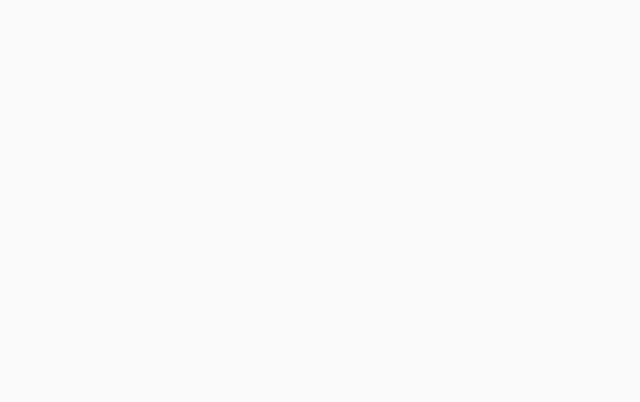
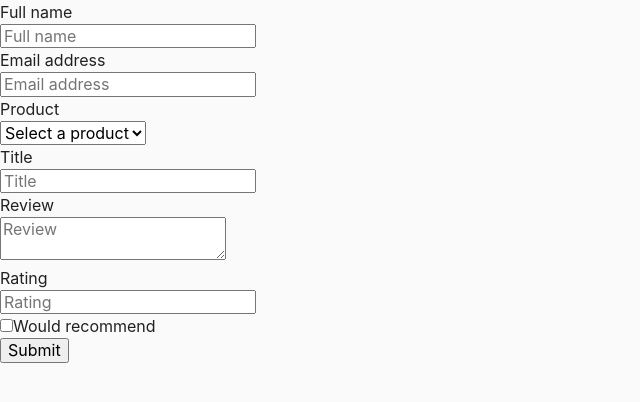
Before and after one commit to baschenko/goit_react_lessons, a React (Create React App) app: page / in a window 1280 px wide. Shown: the top 402 px of the page, without its empty margins (0-640 px from the left). Built offline with nearby package versions, Linux system fonts and the light colour scheme.

Commit message:
add lesson

```diff
--- a/package.json
+++ b/package.json
@@ -11,12 +11,16 @@
     "@testing-library/react": "^13.4.0",
     "@testing-library/user-event": "^13.5.0",
     "date-fns": "^3.3.1",
+    "formik": "^2.4.5",
+    "normalize.css": "^8.0.1",
     "prop-types": "^15.8.1",
     "react": "^18.2.0",
     "react-dom": "^18.2.0",
     "react-icons": "^5.0.1",
     "react-scripts": "5.0.1",
-    "web-vitals": "^2.1.4"
+    "styled-components": "^6.1.8",
+    "web-vitals": "^2.1.4",
+    "yup": "^1.4.0"
   },
   "scripts": {
     "start": "react-scripts start",
--- a/src/components/App/App.js
+++ b/src/components/App/App.js
@@ -1,3 +1,15 @@
-export const App = () => {
-  return ;
-};
+import { GlobalStyle } from 'components/GlobalStyle';
+import { LoginForm } from 'components/LoginForm/LoginForm';
+import { ProductReviewForm } from 'components/ProductReviewForm/ProductReviewForm';
+import { Component } from 'react';
+
+export class App extends Component {
+  render() {
+    return <>
+      <GlobalStyle />
+      {/* <LoginForm/> */}
+      <ProductReviewForm/>
+
+      </>;
+  }
+}
--- /dev/null
+++ b/src/components/GlobalStyle.jsx
@@ -0,0 +1,28 @@
+import { createGlobalStyle } from 'styled-components';
+import 'normalize.css';
+
+export const GlobalStyle = createGlobalStyle`
+  * {
+    box-sizing: border-box;
+  }
+
+  body {
+    margin: 0;
+    font-family: -apple-system, BlinkMacSystemFont, 'Segoe UI', 'Roboto', 'Oxygen',
+      'Ubuntu', 'Cantarell', 'Fira Sans', 'Droid Sans', 'Helvetica Neue',
+      sans-serif;
+    -webkit-font-smoothing: antialiased;
+    -moz-osx-font-smoothing: grayscale;
+  }
+
+  code {
+    font-family: source-code-pro, Menlo, Monaco, Consolas, 'Courier New',
+      monospace;
+  }
+
+  h1,h2,h3,h4,h5,h6,p {
+    margin: 0;
+  }
+
+
+`;
--- /dev/null
+++ b/src/components/LoginForm/LoginForm.jsx
@@ -0,0 +1,46 @@
+import { Formik, Form, Field, ErrorMessage } from 'formik';
+import styled from 'styled-components';
+import * as yup from 'yup';
+
+const schema = yup.object().shape({
+  login: yup.string().required(),
+  password: yup.string().min(6).max(16).required(),
+});
+
+const initialValues = {
+  login: '',
+  password: '',
+};
+
+const Input = styled(Field)`
+  color: #2a2a2a;
+`;
+
+export const LoginForm = () => {
+  const handleSubmit = (values, { resetForm }) => {
+    console.log(values);
+
+    resetForm();
+  };
+  return (
+    <Formik
+      initialValues={initialValues}
+      validationSchema={schema}
+      onSubmit={handleSubmit}
+    >
+      <Form autoComplete="off">
+        <label htmlFor="login">
+          Login
+          <Input type="text" name="login" />
+          <ErrorMessage name="login" component="div" />
+        </label>
+        <label htmlFor="password">
+          Password
+          <Input type="password" name="password" />
+          <ErrorMessage name="password" component="div" />
+        </label>
+        <button type="submit">Submit</button>
+      </Form>
+    </Formik>
+  );
+};
--- /dev/null
+++ b/src/components/ProductReviewForm/ProductReviewForm.jsx
@@ -0,0 +1,117 @@
+import { Component } from 'react';
+import { Formik, Form, Field, ErrorMessage } from 'formik';
+import * as Yup from 'yup';
+import styled from 'styled-components';
+
+const ErrorText = styled.p`
+  color: red;
+`;
+
+const FormError = ({ name }) => {
+  return (
+    <ErrorMessage
+      name={name}
+      render={message => <ErrorText>{message}</ErrorText>}
+    />
+  );
+};
+
+const products = ['Sweater', 'Keyboard', 'Sofa', 'Freezer'];
+
+const validationSchema = Yup.object({
+  product: Yup.string().required('Please select a product').oneOf(products),
+  name: Yup.string().required(),
+  email: Yup.string().email().required(),
+  title: Yup.string().required(),
+  review: Yup.string().required(),
+  rating: Yup.number().min(1).max(10).required(),
+  date: Yup.date().default(() => new Date()),
+  wouldRecommend: Yup.boolean().default(false),
+});
+
+const initialValues = {
+  name: '',
+  email: '',
+  title: '',
+  review: '',
+  rating: '',
+  date: new Date(),
+  wouldRecommend: false,
+  product: '',
+};
+
+export const ProductReviewForm = () => {
+  const handleSubmit = (values, { resetForm }) => {
+    console.log(values);
+    resetForm();
+  };
+
+  return (
+    <Formik
+      initialValues={initialValues}
+      validationSchema={validationSchema}
+      onSubmit={handleSubmit}
+    >
+      <Form autoComplete="off">
+        <div>
+          <label htmlFor="name">Full name</label>
+          <div>
+            <Field name="name" type="text" placeholder="Full name" />
+            <FormError name="name" />
+          </div>
+        </div>
+        <div>
+          <label htmlFor="email">Email address</label>
+          <div>
+            <Field name="email" type="text" placeholder="Email address" />
+            <FormError name="email" />
+          </div>
+        </div>
+        <div>
+          <label htmlFor="product">Product</label>
+          <div>
+            <Field name="product" as="select">
+              <option value="">Select a product</option>
+              {products.map((product, idx) => (
+                <option value={product} key={idx}>
+                  {product}
+                </option>
+              ))}
+            </Field>
+            <FormError name="product" />
+          </div>
+        </div>
+        <div>
+          <label htmlFor="title">Title</label>
+          <div>
+            <Field name="title" type="text" placeholder="Title" />
+            <FormError name="title" />
+          </div>
+        </div>
+        <div>
+          <label htmlFor="review">Review</label>
+          <div>
+            <Field name="review" as="textarea" placeholder="Review" />
+            <FormError name="review" />
+          </div>
+        </div>
+        <div>
+          <label htmlFor="rating">Rating</label>
+          <div>
+            <Field name="rating" type="number" placeholder="Rating" />
+            <FormError name="rating" />
+          </div>
+        </div>
+        <div>
+          <div>
+            <label htmlFor="wouldRecommend">
+              <Field name="wouldRecommend" type="checkbox" />
+              Would recommend
+            </label>
+          </div>
+        </div>
+        <button type="submit">Submit</button>
+      </Form>
+    </Formik>
+  );
+};
--- a/src/index.js
+++ b/src/index.js
@@ -5,7 +5,7 @@ import { App } from 'components/App/App';
 
 
 
-const root = ReactDOM.createRoot(document.getElementById('root')).render(
+ReactDOM.createRoot(document.getElementById('root')).render(
   <React.StrictMode>
       <App />
   </React.StrictMode>,
```
Also changed, not shown: 1 other file (tests, documents, lock files or other folders).
